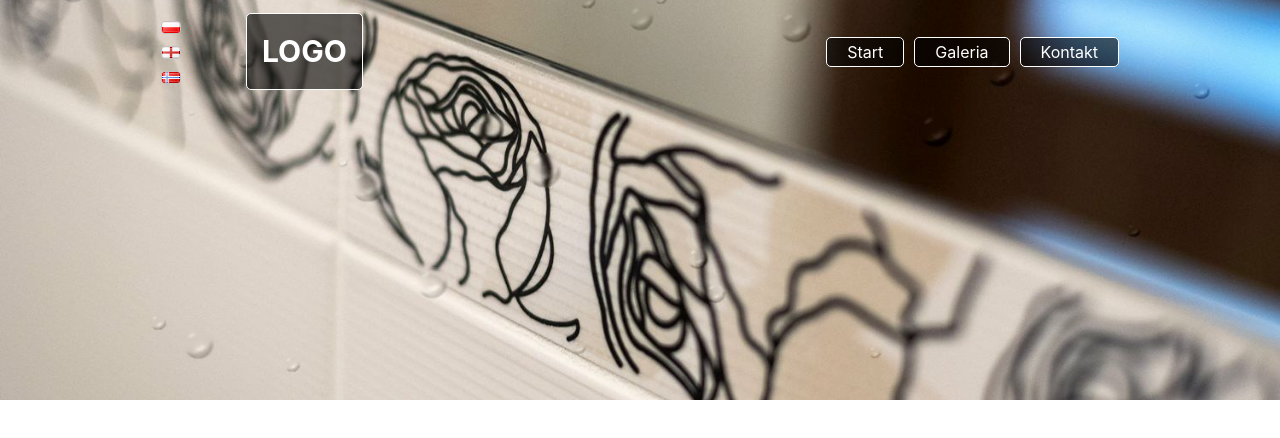
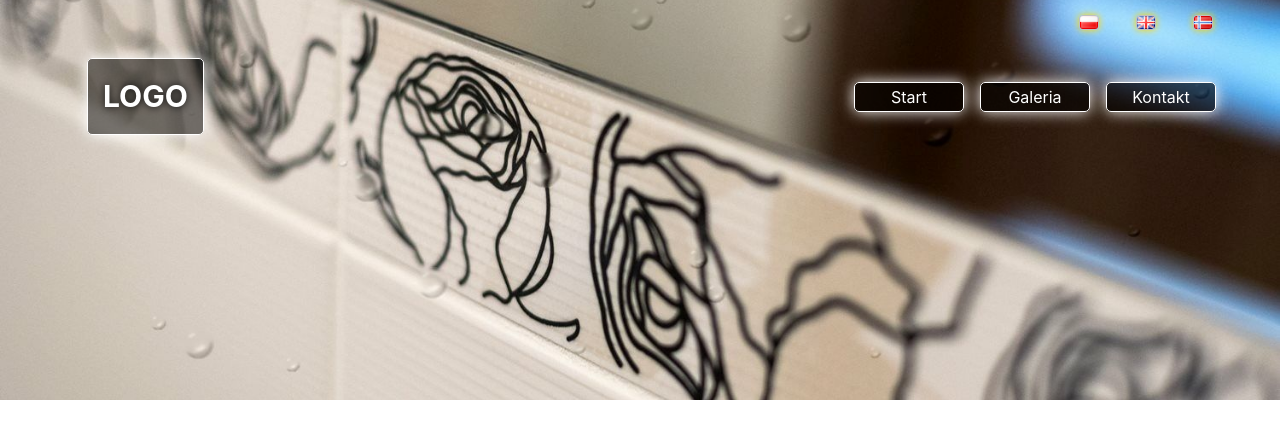
Before and after one commit to socza/karol, a website: page index.html in a window 1280 px wide. Drawn offline with nearby package versions, Linux system fonts and the light colour scheme.

Commit message:
Finished section jumbotron and change flags.

```diff
--- a/index.html
+++ b/index.html
@@ -8,13 +8,15 @@
 		<link rel="stylesheet" type="text/css" href="css/style.css">
 	</head>
 	<body>
+
+
 		<section class="jumbotron">
+			<div class="languages container">
+				<a href="./no/index.html"><img src="./images/no.png" border="0"></a>
+				<a href="./en/index.html"><img src="./images/gb.png" border="0"></a>
+				<a href="./index.html"><img src="./images/pl.png" border="0"></a>
+			</div>
 			<nav class="navbar navbar-expand-sm container fixed-top">
-				<div class="languages">
-					<a href="./pl/index.html"><img src="./images/pl.png" border="0"></a>
-					<a href="./en/index.html"><img src="./images/en.png" border="0"></a>
-					<a href="./no/index.html"><img src="./images/no.png" border="0"></a>
-				</div>
 				<button class="navbar-toggler" type="button" data-toggle="collapse" data-target="#nav-content" aria-controls="nav-content" aria-expanded="false" aria-label="Toggle navigation">
 					<span class="navbar-toggler-icon"><i class="fa fa-bars" aria-hidden="true"></i></span>
 				</button>
--- a/sass/style.scss
+++ b/sass/style.scss
@@ -1,6 +1,6 @@
 .container {
 	width: 100%;
-	max-width: 1000px;
+	max-width: 1200px;
 	margin: 0 auto;
 }
 
@@ -12,24 +12,27 @@
 	margin: 0;
 	padding: 0;
 	border-radius: 0px;
-	.languages {
-		position: relative;
-		width: 50px;
-		img {
-			width: 20px;
-			height: 13px;
-			margin: 5px;
-			border-radius: 4px;
-			border: 1px solid silver;
-		}
+
+	img {
+		width: 20px;
+		height: 15px;
+		margin: 15px 12px 0 25px;
+		border-radius: 4px;
+		border: 1px solid silver;
+		float: right;
+		box-shadow: 0px 0px 7px gold;
+	}
+
+	.navbar {
+		top: 50px;
 	}
 
 	.navbar-toggler {
-		margin: 5px;
+		margin: 8px;
 		outline: none;
 		border: 1px solid white;
-		margin-left: -80px;
 		background-color: rgba(0, 0, 0, 0.6);
+		box-shadow: 0px 0px 15px white;
 		.navbar-toggler-icon {
 			color: white;
 			padding-top: 5px;
@@ -37,10 +40,11 @@
 	}
 
 	.nav-item {
-		margin: 5px;
+		margin: 8px;
 		[class^="nav-link"] {
 			color: white;
-			padding: 2px 20px;
+			width: 110px;
+			padding: 2px;
 			border: 1px solid white;
 			border-radius: 5px;
 			text-align: center;
@@ -48,6 +52,7 @@
 			background-size: 300%;
 			transition: 1s;
 			background-color: rgba(0, 0, 0, 0.6);
+			box-shadow: 0px 0px 15px white;
 		}
 
 		[class^="nav-link"]:hover {
@@ -69,14 +74,16 @@
 
 	.navbar-brand {
 		color: white;
-		margin: 5px;
+		padding-top: 30px;
 		font-weight: bold;
 		font-size: 30px;
 		border: 1px solid white;
 		padding: 15px;
-		background-color: rgba(0, 0, 0, 0.6);
+		background-color: rgba(0, 0, 0, 0.5);
 		border-radius: 5px;
-		margin-left: 40px;
+		margin-left: 31px;
+		text-shadow: 0px 0px 8px black;
+		box-shadow: 0px 0px 15px white;
 	}
 
 	.navbar-brand:hover {
```
Also changed, not shown: README.md (deleted), css/style.css, images/gb.png (added), 1 other file.
